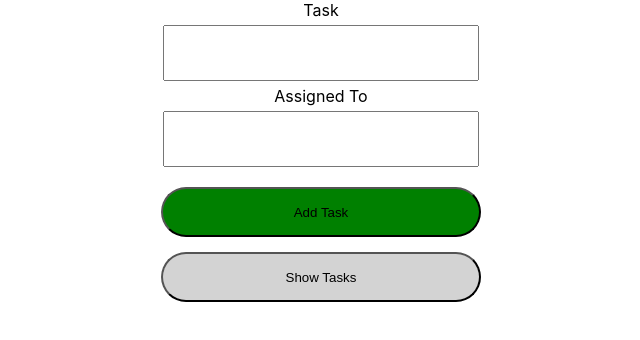
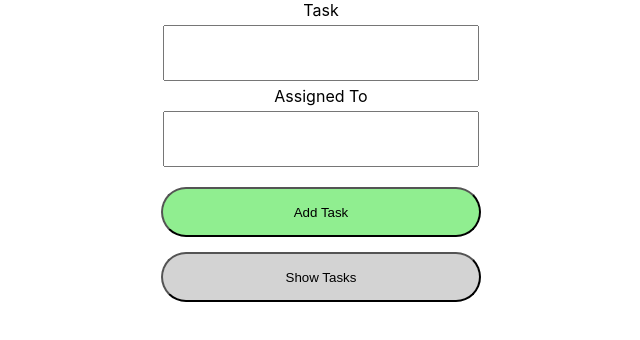
Before and after one commit to kevinhuang19/task-tracker, a React (Create React App) app: page / in a window 1280 px wide. Shown: the top 340 px of the page, without its empty margins (319-959 px from the left). Built offline with nearby package versions, Linux system fonts and the light colour scheme.

Commit message:
Update App.css

```diff
--- a/src/App.css
+++ b/src/App.css
@@ -54,7 +54,7 @@ button:hover {
 }
 
 .addTask {
-    background-color: green;
+    background-color: lightgreen;
 }
 
 .deleteTask{
```
